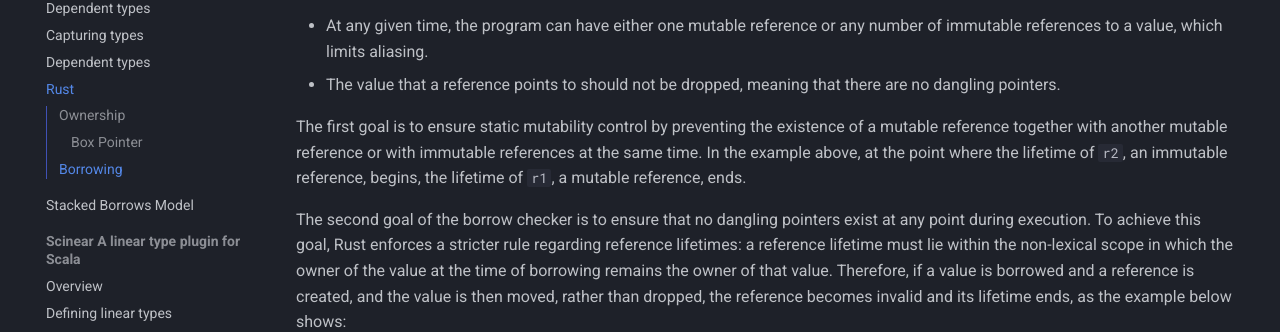
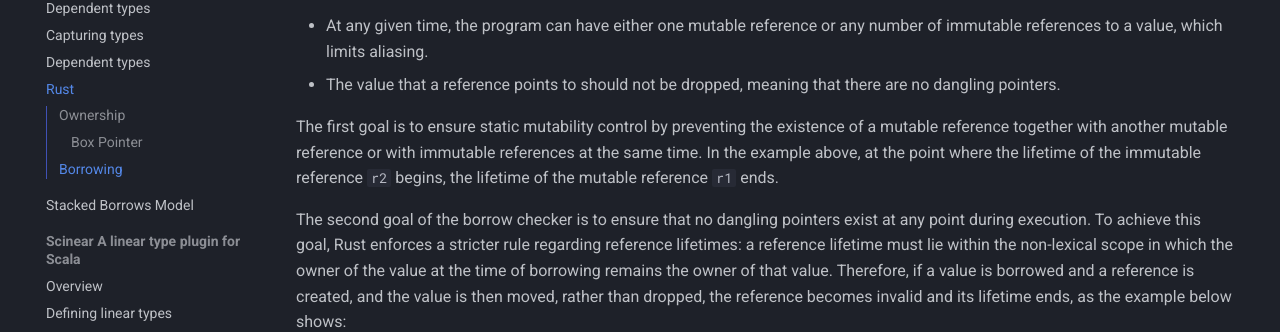
Before and after one commit to amsen20/masters-thesis, an MkDocs documentation site: the page built from docs/background/rust.md, in a window 1280 px wide and 900 px high, scrolled down 1828 px. Shown: the part 307-639 px from the top of the window. Built offline with MkDocs 1.6.1 and Material for MkDocs 9.7.7, drawn with Linux system fonts in a browser that asks for light colours.

Commit message:
Update docs/background/rust.md
Co-authored-by: Ondřej Lhoták <olhotak@uwaterloo.ca>

```diff
--- a/docs/background/rust.md
+++ b/docs/background/rust.md
@@ -99,7 +99,7 @@ The borrow checker ensures the following properties by reasoning about reference
 - The value that a reference points to should not be dropped, meaning that there are no dangling pointers.
 
 The first goal is to ensure static mutability control by preventing the existence of a mutable reference together with another mutable reference or with immutable references at the same time.
-In the example above, at the point where the lifetime of `r2`, an immutable reference, begins, the lifetime of `r1`, a mutable reference, ends.
+In the example above, at the point where the lifetime of the immutable reference `r2` begins, the lifetime of the mutable reference `r1` ends.
 
 The second goal of the borrow checker is to ensure that no dangling pointers exist at any point during execution.
 To achieve this goal, Rust enforces a stricter rule regarding reference lifetimes: a reference lifetime must lie within the non-lexical scope in which the owner of the value at the time of borrowing remains the owner of that value.
```
